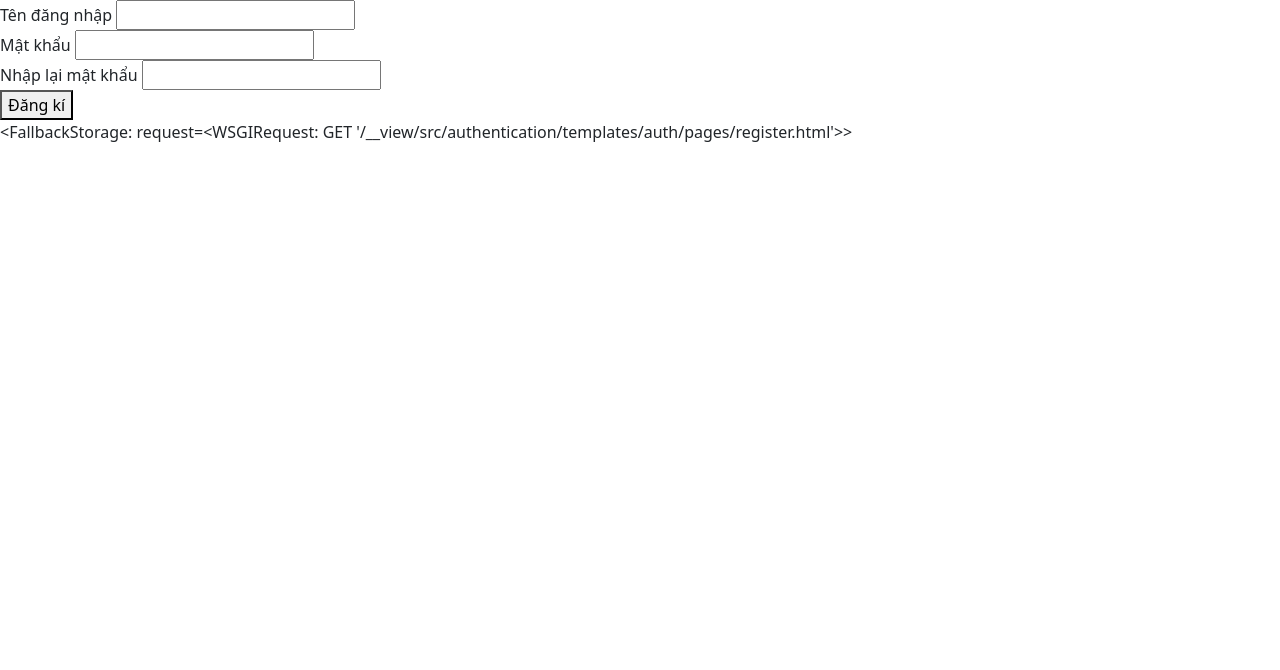
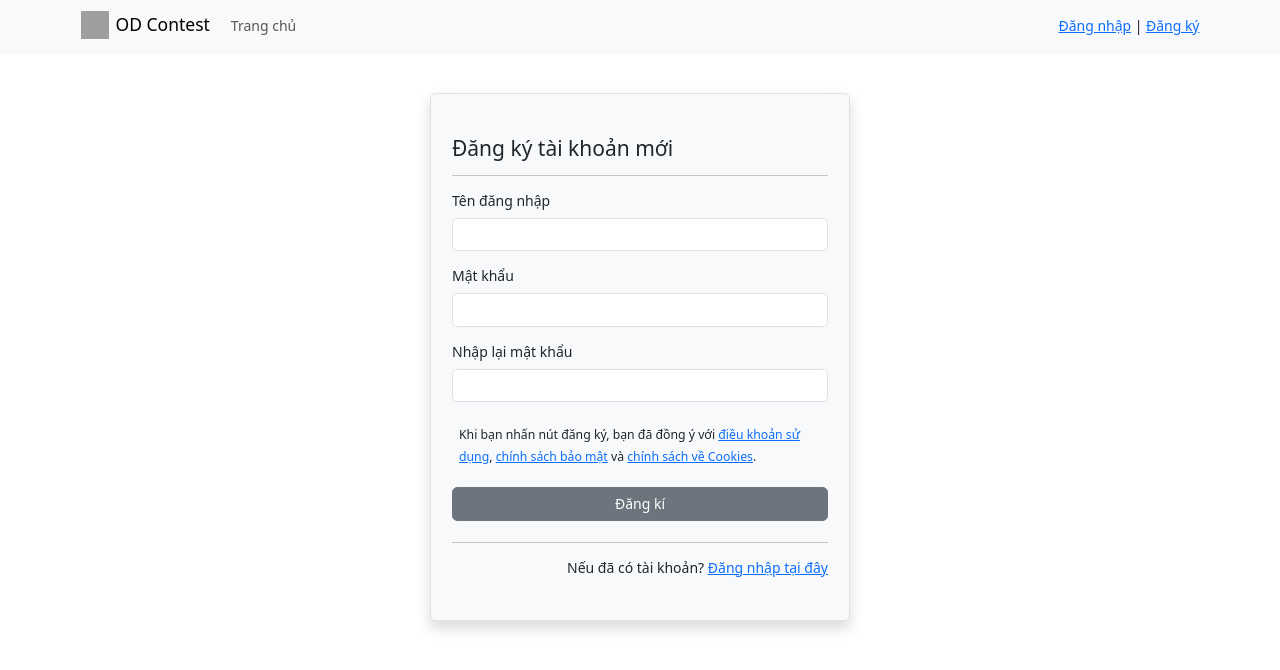
Before and after one commit to phamquiduong/od-contest, a Django app: template src/authentication/templates/auth/pages/register.html in a window 1280 px wide. Shown: the top 670 px of the page. Run offline with Django 5.2, Linux system fonts and the light colour scheme; the template is opened without the code that fills it: values that come from a table or form of the project are taken from there, others are empty; some libraries are stand-ins or nearby versions; grey boxes are pictures that could not be loaded.

Commit message:
Cập nhật giao diện trang đăng ký

```diff
--- a/requirements.dev.txt
+++ b/requirements.dev.txt
@@ -1,2 +1,3 @@
+pylint-django==2.6.1
 pytest==8.4.1
 pytest-django==4.11.1
--- a/src/authentication/templates/auth/pages/register.html
+++ b/src/authentication/templates/auth/pages/register.html
@@ -5,33 +5,62 @@
 {% endblock title %}
 
 {% block navbar %}
+{% include 'layouts/navbar.html' with path='register' %}
 {% endblock navbar %}
 
 {% block main %}
+<div class="container bg-body-tertiary shadow border rounded px-4 py-5 mt-5 register__container">
+  <div class="mx-auto">
+    <h4>Đăng ký tài khoản mới</h4>
+
+    <hr>
+
     <form method="post">
       {% csrf_token %}
 
-  <div>
-    <label for="register__username">Tên đăng nhập</label>
-    <input type="text" name="username" id="register__username">
+      <div class="mb-3">
+        <label for="register__username" class="form-label">Tên đăng nhập</label>
+        <input type="text" name="username" id="register__username" class="form-control" value="{{ form.username.value|default:'' }}">
+        {% include 'components/field_errors.html' with form=form name='username' %}
       </div>
 
-  <div>
-    <label for="register__password">Mật khẩu</label>
-    <input type="password" name="password" id="register__password">
+      <div class="mb-3">
+        <label for="register__password" class="form-label">Mật khẩu</label>
+        <input type="password" name="password" id="register__password" class="form-control" value="{{ form.password.value|default:'' }}">
+        {% include 'components/field_errors.html' with form=form name='password' %}
       </div>
 
-  <div>
-    <label for="register__password_confirm">Nhập lại mật khẩu</label>
-    <input type="password" name="password_confirm" id="register__password_confirm">
+      <div class="mb-4">
+        <label for="register__password_confirm" class="form-label">Nhập lại mật khẩu</label>
+        <input type="password" name="password_confirm" id="register__password_confirm" class="form-control" value="{{ form.password_confirm.value|default:'' }}">
+        {% include 'components/field_errors.html' with form=form name='password_confirm' %}
       </div>
 
-  <button type="submit">Đăng kí</button>
-</form>
-
-<div>
-  {{ form.errors }}
-  {{ messages }}
+      <div class="mb-4 ms-2">
+        <small>
+          Khi bạn nhấn nút đăng ký, bạn đã đồng ý với <a href="#">điều khoản sử dụng</a>,
+          <a href="#">chính sách bảo mật</a> và <a href="#">chính sách về Cookies</a>.
+        </small>
       </div>
 
+      <div class="text-center d-grid mb-4">
+        <button type="submit" class="btn btn-secondary">Đăng kí</button>
+      </div>
+
+      <hr>
+
+      <div class="text-end">
+        Nếu đã có tài khoản? <a href="#">Đăng nhập tại đây</a>
+      </div>
+    </form>
+  </div>
+</div>
 {% endblock main %}
+
+{% block style %}
+<style>
+  .register__container {
+    max-width: 30rem;
+  }
+</style>
+{% endblock style %}
--- a/src/web/static/css/style.css
+++ b/src/web/static/css/style.css
@@ -0,0 +1,8 @@
+html {
+  font-size: 14px;
+}
+
+.navbar__logo {
+  width: 2rem;
+  height: 2rem;
+}
--- a/src/web/static/js/script.js
+++ b/src/web/static/js/script.js
@@ -0,0 +1,10 @@
+// Show all toasts
+document.addEventListener('DOMContentLoaded', function () {
+  var toastElList = document.querySelectorAll('.toast')
+  toastElList.forEach(function (toastEl, index) {
+    setTimeout(function () {
+      var toast = new bootstrap.Toast(toastEl)
+      toast.show()
+    }, index * 600)
+  })
+})
--- /dev/null
+++ b/src/web/templates/components/field_errors.html
@@ -0,0 +1,11 @@
+{% load get_item %}
+
+{% if form.errors|get_item:name %}
+<ul class="text-danger">
+  {% for error in form.errors|get_item:name %}
+  <li>
+    {{ error }}
+  </li>
+  {% endfor %}
+</ul>
+{% endif %}
--- /dev/null
+++ b/src/web/templates/components/toasts.html
@@ -0,0 +1,37 @@
+{% load get_item %}
+
+<div class="toast-container position-fixed end-0 p-3" style="top: 4rem">
+  {% for message in messages %}
+  <div class="toast" role="alert" aria-live="assertive" aria-atomic="true" data-bs-delay="7000">
+
+    {% if message.tags == 'success' %}
+    <div class="toast-header text-bg-primary">
+      <strong class="me-auto"><i class="fa-solid fa-check me-1"></i> Thành công</strong>
+      <button type="button" class="btn-close" data-bs-dismiss="toast" aria-label="Close"></button>
+    </div>
+
+    {% elif message.tags == 'warning' %}
+    <div class="toast-header text-bg-warning">
+      <strong class="me-auto"><i class="fa-solid fa-triangle-exclamation me-1"></i> Cảnh báo</strong>
+      <button type="button" class="btn-close" data-bs-dismiss="toast" aria-label="Close"></button>
+    </div>
+
+    {% elif message.tags == 'error' %}
+    <div class="toast-header text-bg-danger">
+      <strong class="me-auto"><i class="fa-solid fa-xmark me-1"></i> Đã xảy ra lỗi</strong>
+      <button type="button" class="btn-close" data-bs-dismiss="toast" aria-label="Close"></button>
+    </div>
+
+    {% else %}
+    <div class="toast-header text-bg-info">
+      <strong class="me-auto"><i class="fa-solid fa-circle-info me-1"></i> Thông báo</strong>
+      <button type="button" class="btn-close" data-bs-dismiss="toast" aria-label="Close"></button>
+    </div>
+    {% endif %}
+
+    <div class="toast-body bg-body rounded-bottom">
+      {{ message|safe }}
+    </div>
+  </div>
+  {% endfor %}
+</div>
--- a/src/web/templates/layouts/base.html
+++ b/src/web/templates/layouts/base.html
@@ -31,8 +31,10 @@
 
 <body>
   <!-- Navigation bar -->
-  <nav>
-    {% block navbar %}{% endblock navbar %}
+  <nav class="navbar navbar-expand-sm bg-body-tertiary shadow-sm mb-4 sticky-top">
+    <div class="container">
+      {% block navbar %}{% endblock navbar %}
+    </div>
   </nav>
 
   <!-- Main content -->
@@ -40,6 +42,9 @@
     {% block main %}{% endblock main %}
   </main>
 
+  <!-- Toasts -->
+  {% include "components/toasts.html" %}
+
   <!-- Script -->
   <script src="{% static 'js/script.js' %}"></script>
   {% block script %}{% endblock script %}
--- /dev/null
+++ b/src/web/templates/layouts/navbar.html
@@ -0,0 +1,32 @@
+{% load static %}
+
+<a class="navbar-brand d-flex" href="{% url 'home' %}">
+  <img src="{% static '/favicon/favicon.svg' %}" alt="Logo" class="d-inline-block me-2 navbar__logo">
+  <div>OD Contest</div>
+</a>
+
+<button class="navbar-toggler" type="button" data-bs-toggle="collapse" data-bs-target="#navbarSupportedContent" aria-controls="navbarSupportedContent" aria-expanded="false" aria-label="Toggle navigation">
+  <span class="navbar-toggler-icon"></span>
+</button>
+
+<div class="collapse navbar-collapse" id="navbarSupportedContent">
+  <ul class="navbar-nav me-auto">
+    <li class="nav-item">
+      <a class="nav-link {% if path == 'home' %}active{% endif %}" href="#">Trang chủ</a>
+    </li>
+  </ul>
+
+  <hr>
+
+  <form class="d-flex">
+    {% if user.is_authenticated %}
+    <button class="btn btn-outline-primary" type="submit">
+      <i class="fa-solid fa-user me-1"></i> {{ user.username }}
+    </button>
+    {% else %}
+    <a href="#">Đăng nhập</a>
+    <span class="mx-1">|</span>
+    <a href="{% url 'auth_register' %}">Đăng ký</a>
+    {% endif %}
+  </form>
+</div>
--- /dev/null
+++ b/src/web/templatetags/get_item.py
@@ -0,0 +1,8 @@
+from typing import Any
+
+from django.template.defaulttags import register
+
+
+@register.filter
+def get_item(dictionary: dict | None, key: str) -> Any:
+    return dictionary.get(key, None) if dictionary else None
```
Also changed, not shown: src/web/static/webfonts/fa-brands-400.woff2 (added), src/web/static/webfonts/fa-regular-400.woff2 (added), src/web/static/webfonts/fa-solid-900.woff2 (added), src/web/static/webfonts/fa-v4compatibility.woff2 (added). Lines whose indentation alone changed are shown as unchanged.
